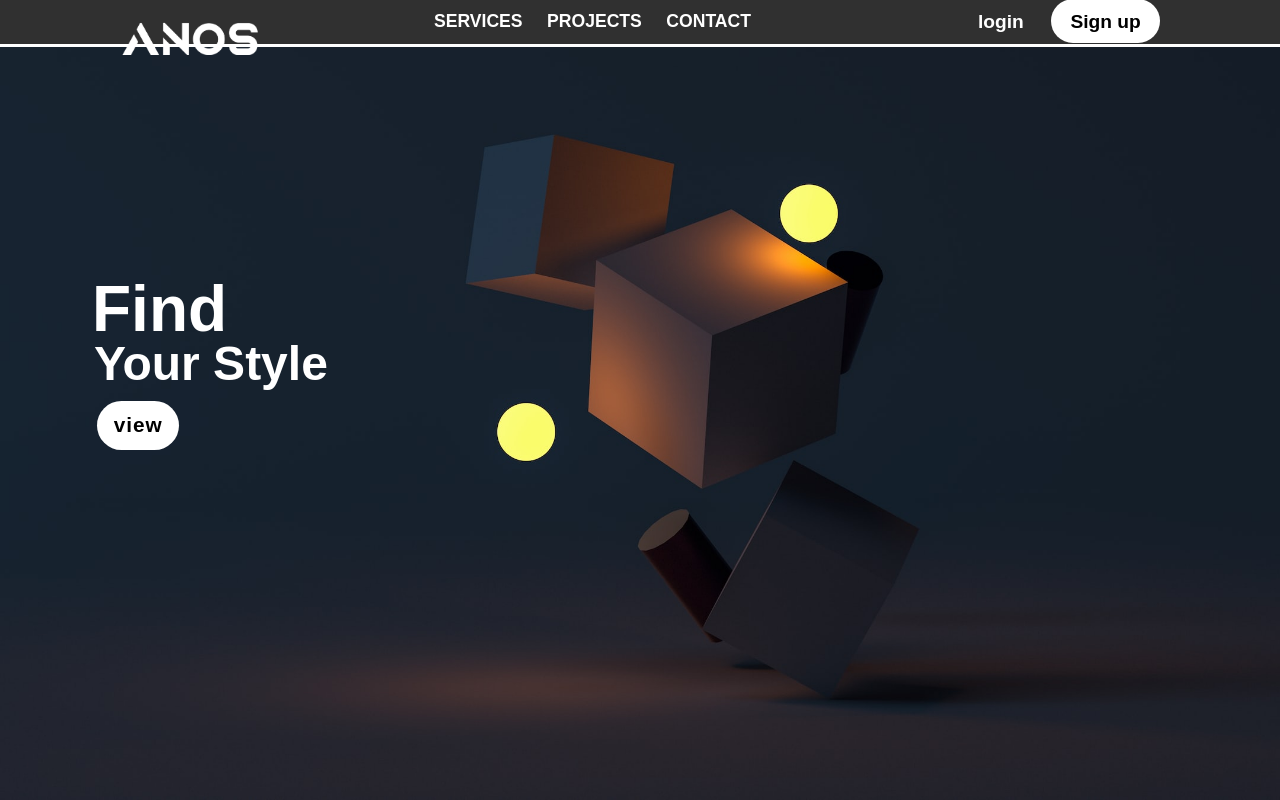
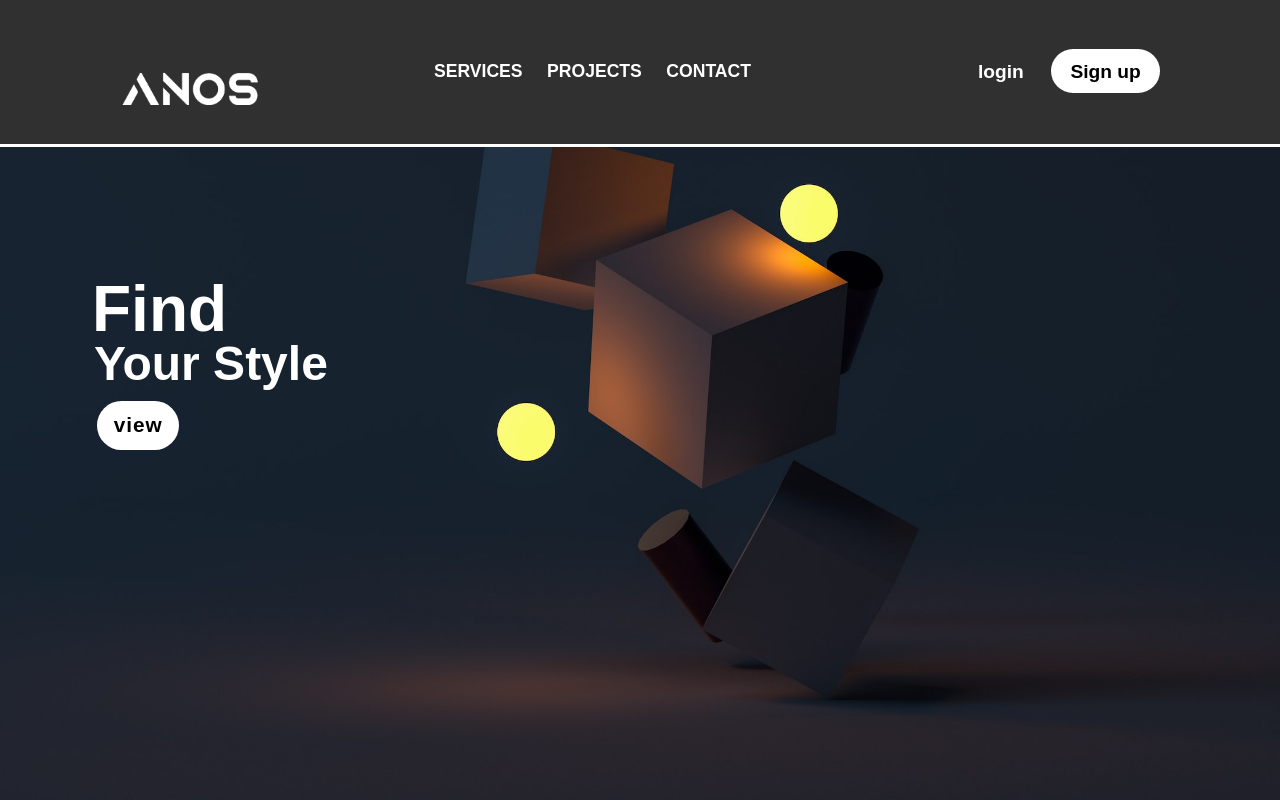
Before and after one commit to An-os/Anos, a plain HTML site: page index.html in a window 1280 px wide. Shown: the top 800 px of the page. Drawn offline with Linux system fonts and the light colour scheme.

Commit message:
Add files via upload

```diff
--- a/style.css
+++ b/style.css
@@ -13,7 +13,7 @@
     display: flex;
     justify-content: space-between;
     align-items:center;
-    padding: 0px 120px;
+    padding: 50px 120px;
     border-style:solid;
     border-bottom:solid rgb(255, 255, 255);
     border-width: 3px;
```
